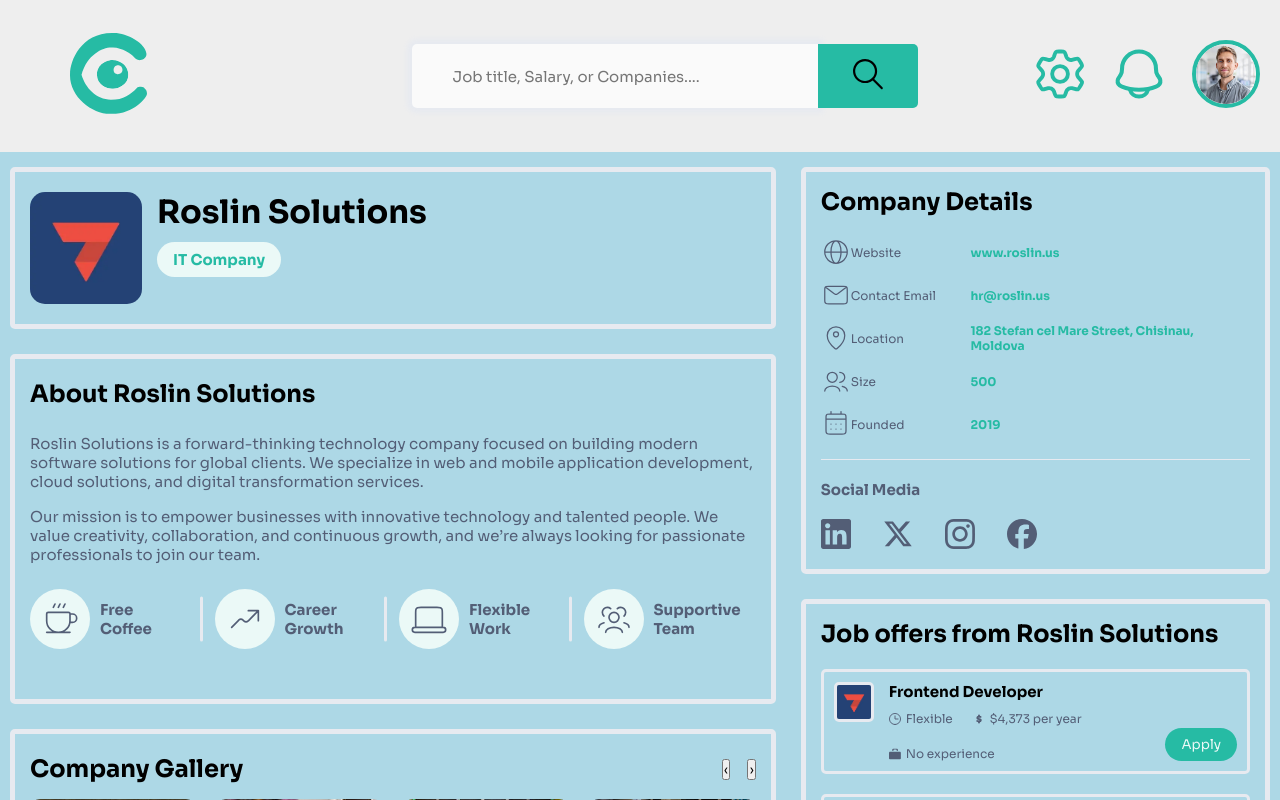
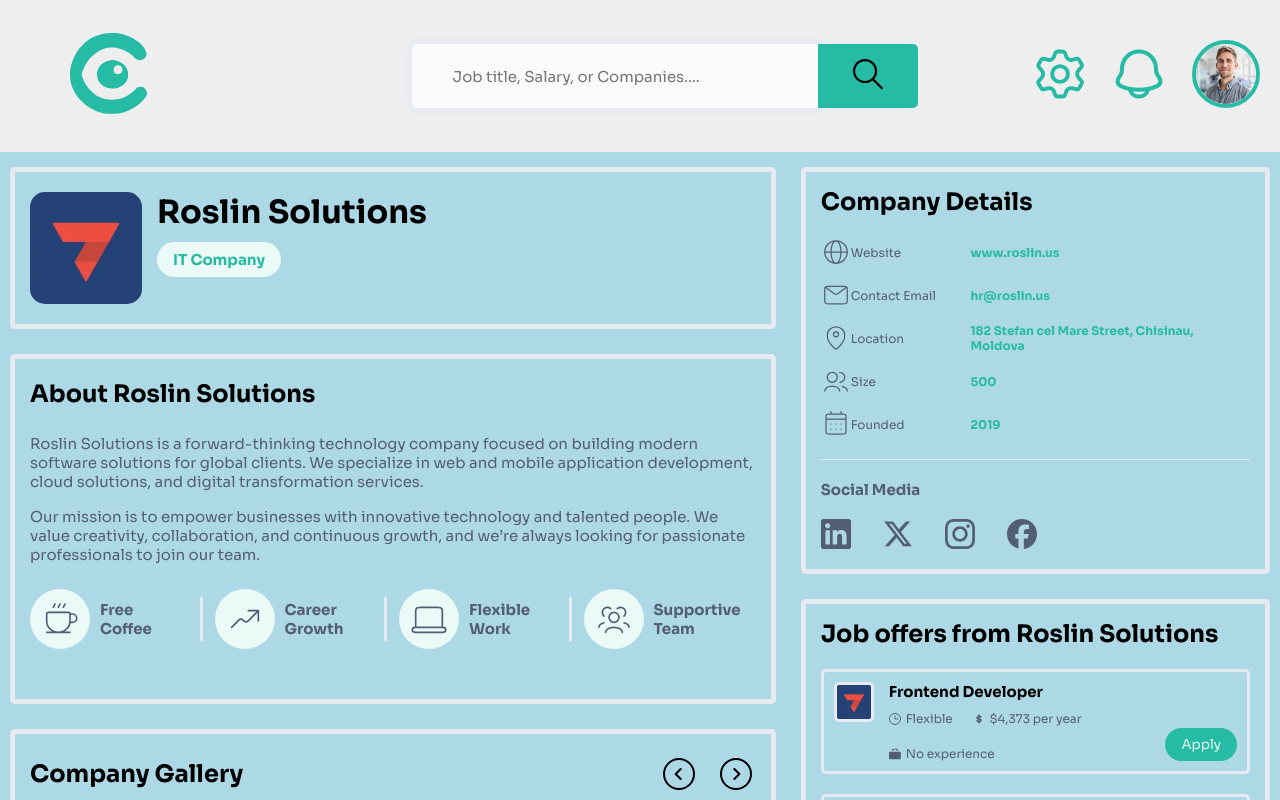
Before and after one commit to KyronPomidor/CVision, a React (Vite) app in the folder front/: page /companyprofile in a window 1280 px wide. Shown: the top 800 px of the page. Built offline with nearby package versions, Linux system fonts and the light colour scheme.

Commit message:
fix formatting of gallery buttons

```diff
--- a/front/src/pages/CompanyProfilePage/components/GalleryCard/GalleryCard.jsx
+++ b/front/src/pages/CompanyProfilePage/components/GalleryCard/GalleryCard.jsx
@@ -1,4 +1,6 @@
 import styles from "./GalleryCard.module.css";
+import caretLeft from "./assets/caret_circle_left.svg"
+import caretRight from "./assets/caret_circle_right.svg"
 
 function GalleryCard({ gallery }) {
     return (
@@ -6,8 +8,12 @@ function GalleryCard({ gallery }) {
             <div className={styles.header}>
                 <h2 className={styles.title}>Company Gallery</h2>
                 <div className={styles.arrows}>
-                    <button aria-label="Previous">‹</button>
-                    <button aria-label="Next">›</button>
+                    <button type="button" className={styles.arrowButton} aria-label="Previous" aria-label="Previous">
+                        <img src={caretLeft} alt="" className={styles.arrowIcon} />
+                    </button>
+                    <button type="button" className={styles.arrowButton} aria-label="Next" aria-label="Next">
+                        <img src={caretRight} alt="" className={styles.arrowIcon} />
+                    </button>
                 </div>
             </div>
             <div className={styles.grid}>
--- a/front/src/pages/CompanyProfilePage/components/GalleryCard/GalleryCard.module.css
+++ b/front/src/pages/CompanyProfilePage/components/GalleryCard/GalleryCard.module.css
@@ -11,6 +11,22 @@
 .arrows {
     display: flex;
     gap: 17px;
+}
+
+.arrowButton{
+    border: none;
+    background: none;
+    cursor: pointer;
+}
+
+.arrowButton:hover {
+    opacity: 0.7;
+}
+
+.arrowIcon {
+    display: block;
+    width: 40px;
+    height: 40px;
 }
 
 .grid {
```
Also changed, not shown: front/src/pages/CompanyProfilePage/components/GalleryCard/assets/caret_circle_left.svg (added), front/src/pages/CompanyProfilePage/components/GalleryCard/assets/caret_circle_right.svg (added).
